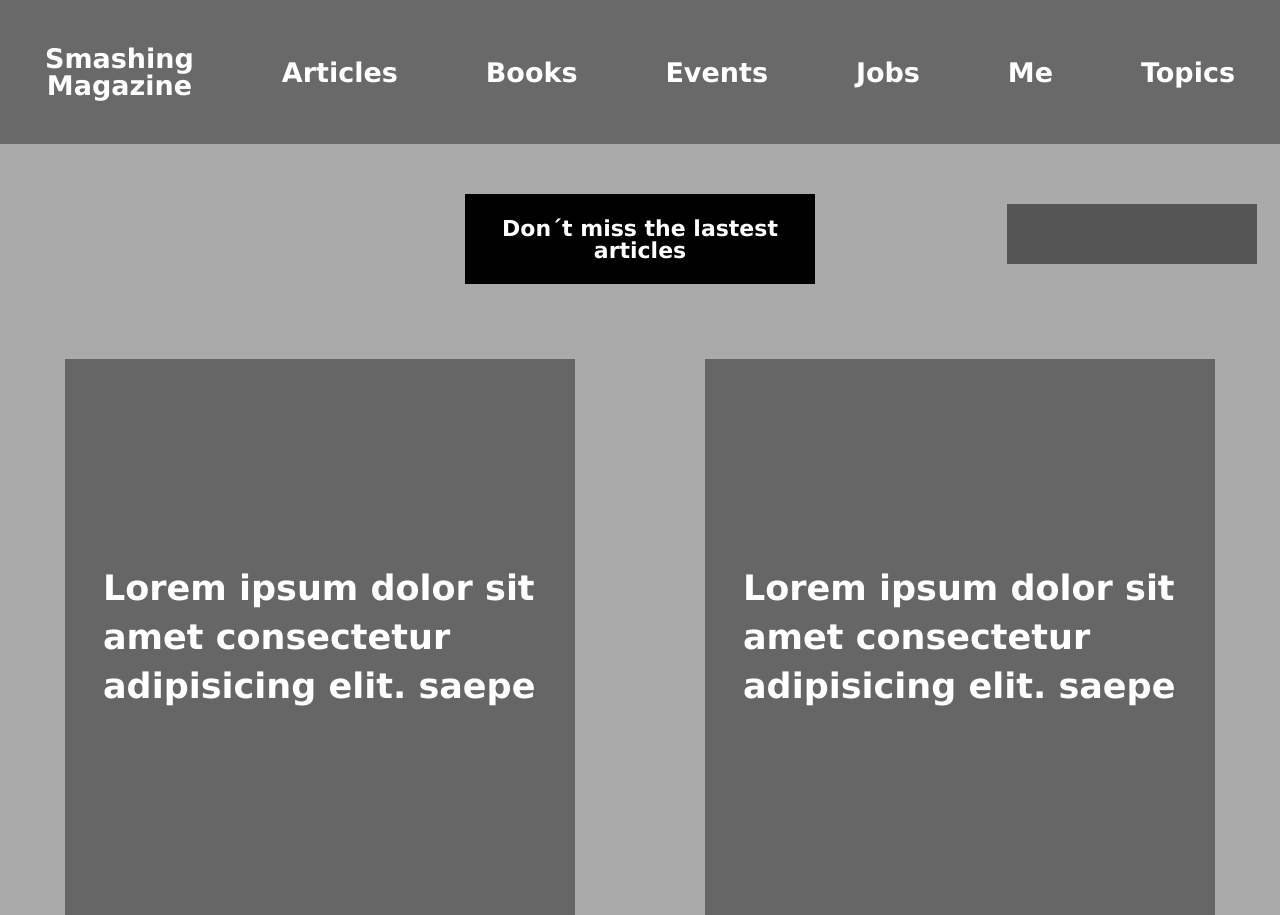
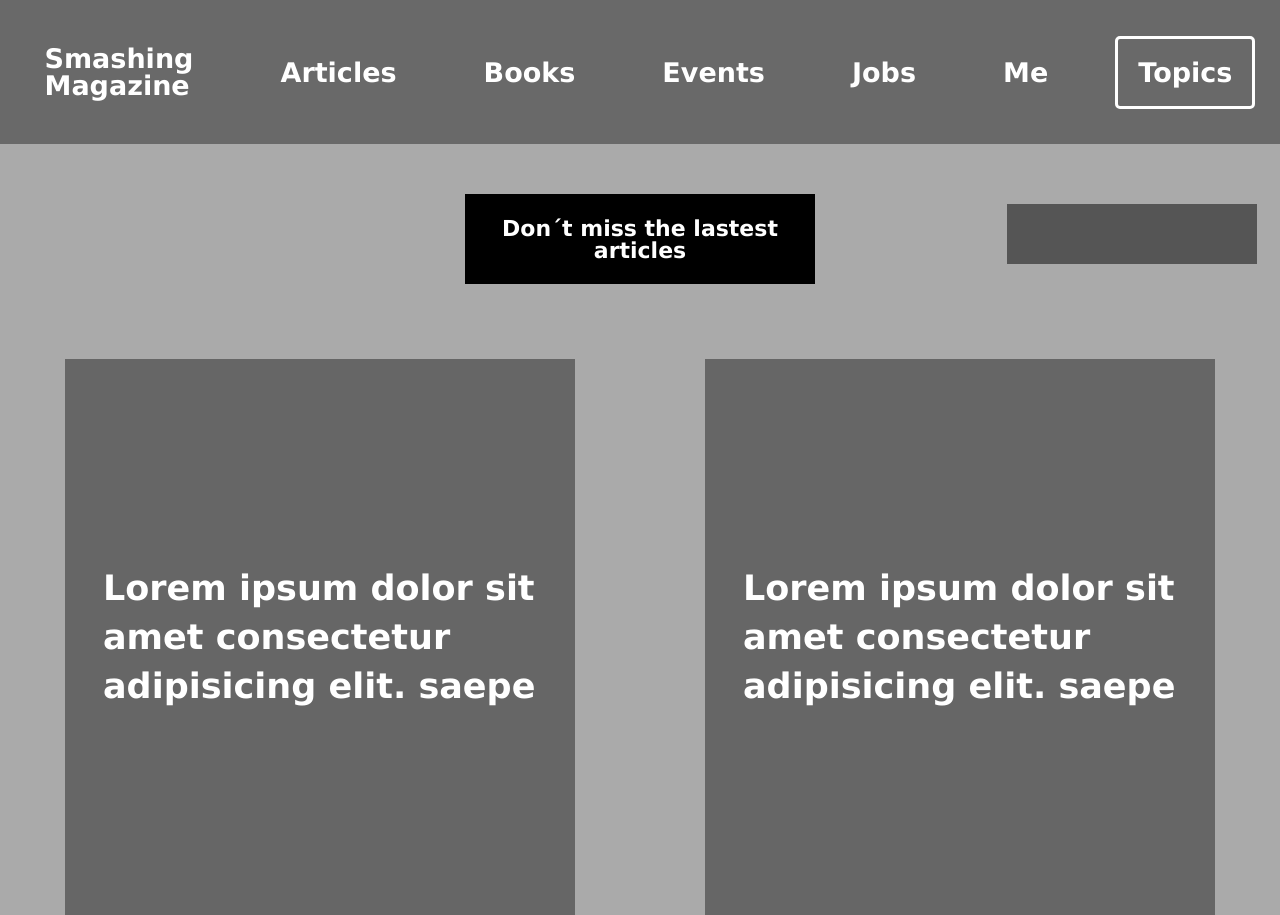
Before and after one commit to ricardovaltierra/design-teardown, a plain HTML site: page index.html in a window 1280 px wide. Shown: the top 915 px of the page. Drawn offline with Linux system fonts and the light colour scheme.

Commit message:
fix the navbar and the Topics

```diff
--- a/assets/css/style.css
+++ b/assets/css/style.css
@@ -15,12 +15,19 @@ body {
   padding: 20px;
 }
 
-.nav-item h3 {
+.nav-item a {
   font-size: 27px;
   font-family: Verdana, Tahoma, sans-serif;
   text-align: center;
   place-self: center;
   font-weight: 600;
+  color: white;
+  text-decoration: none;
+}
+
+.topics-nav {
+  border: 3px solid white;
+  border-radius: 5px;
 }
 
 .first-articles {
--- a/index.html
+++ b/index.html
@@ -10,14 +10,18 @@
     <title>Smashing Magazine</title>
 </head>
 <body>
-    <nav class="nav-header">
-        <div class="nav-item"><h3>Smashing <br> Magazine</h3></div>
-        <div class="nav-item"><h3>Articles</h3></div>
-        <div class="nav-item"><h3>Books</h3></div>
-        <div class="nav-item"><h3>Events</h3></div>
-        <div class="nav-item"><h3>Jobs</h3></div>
-        <div class="nav-item"><h3>Me</h3></div>
-        <div class="nav-item"><h3>Topics</h3></div>
+    <nav>
+
+        <ul class="nav-header">
+            <li class="nav-item"><a href="#">Smashing <br> Magazine</a></li>
+            <li class="nav-item"><a href="#">Articles</a></li>
+            <li class="nav-item"><a href="#">Books</a></li>
+            <li class="nav-item"><a href="#">Events</a></li>
+            <li class="nav-item"><a href="#">Jobs</a></li>
+            <li class="nav-item"><a href="#">Me</a></li>
+            <li class="nav-item topics-nav"><a href="#">Topics</a></li>
+        </ul>
+
     </nav>
 
     <main>
```
Also changed, not shown: 1 other file.
